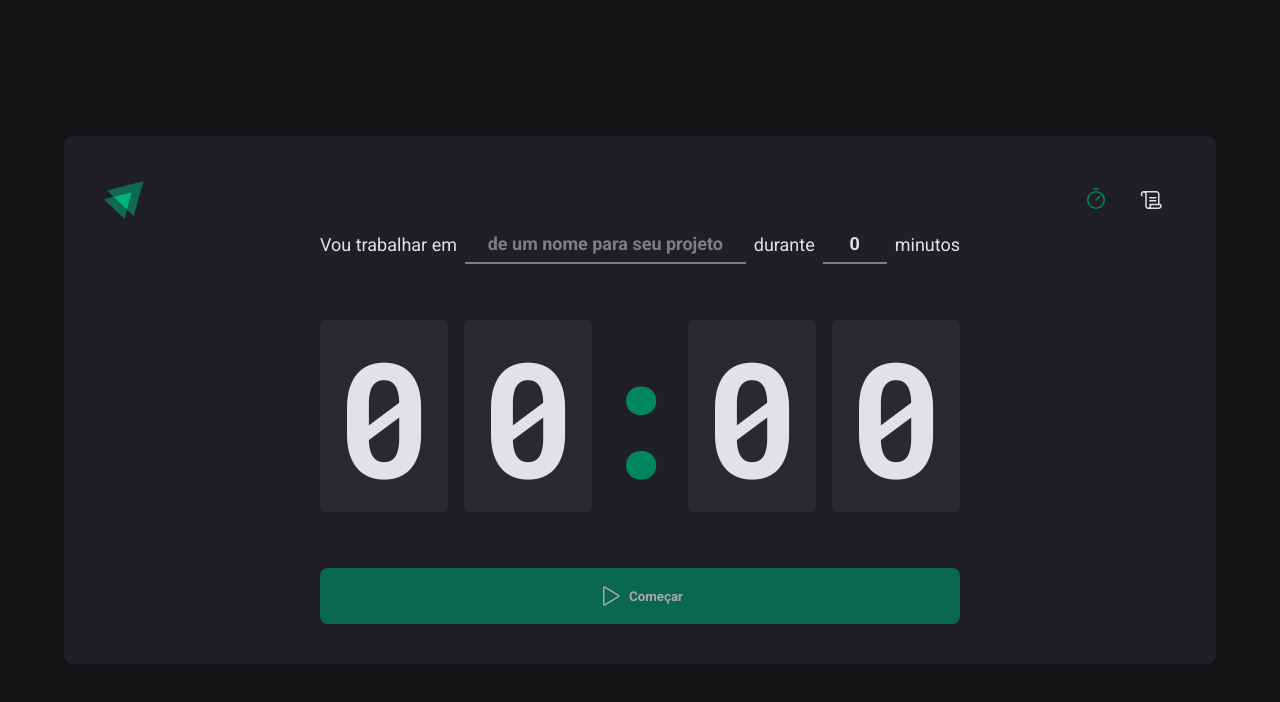
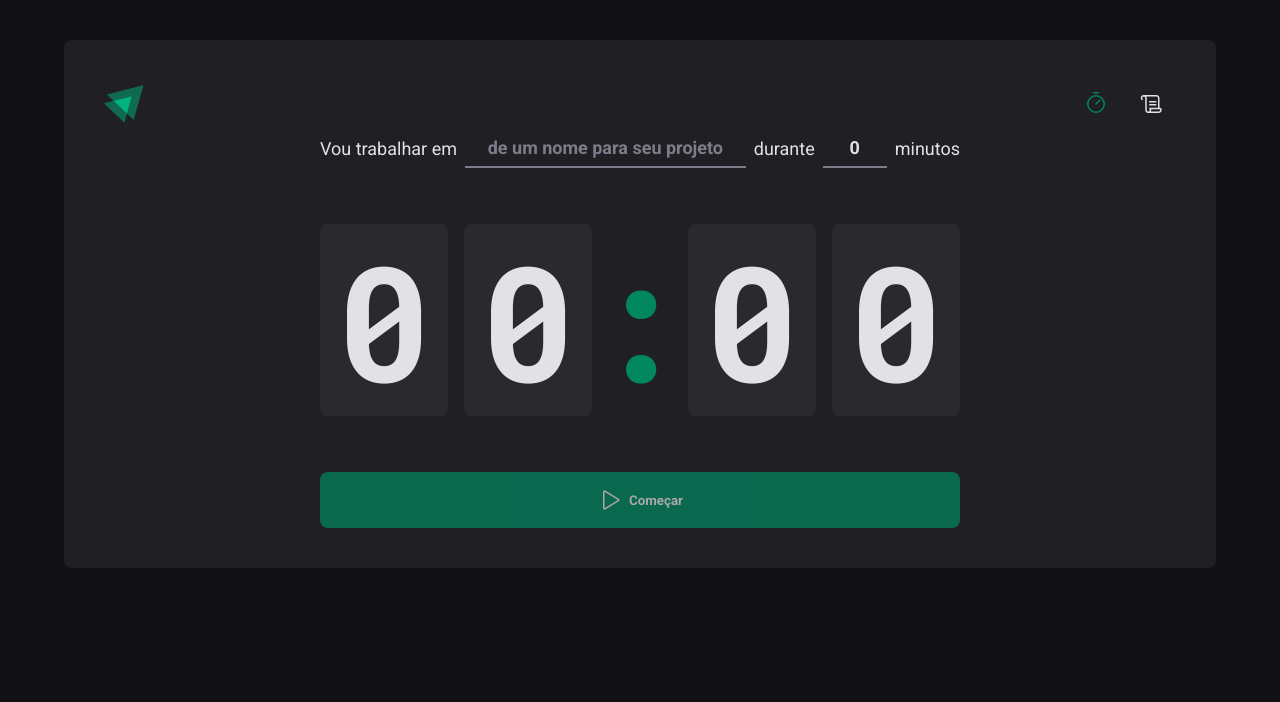
Before and after one commit to Gustavohps10/timer-app, a React (Vite) app: page / in a window 1280 px wide. Shown: the top 702 px of the page. Built offline with nearby package versions, Linux system fonts and the light colour scheme; the HTML template or start-up script is replaced by a standard one.

Commit message:
fix: change main container styles

```diff
--- a/src/layouts/DefaultLayout/styles.ts
+++ b/src/layouts/DefaultLayout/styles.ts
@@ -12,7 +12,7 @@ export const LayoutContainer = styled.div`
   flex-direction: column;
 
   position: relative;
-  left: 50%;
-  top: 50vh;
-  transform: translate(-50%, -50%);
+  left: 0;
+  margin: 0 auto;
+  margin-top: 4rem;
 `
```
